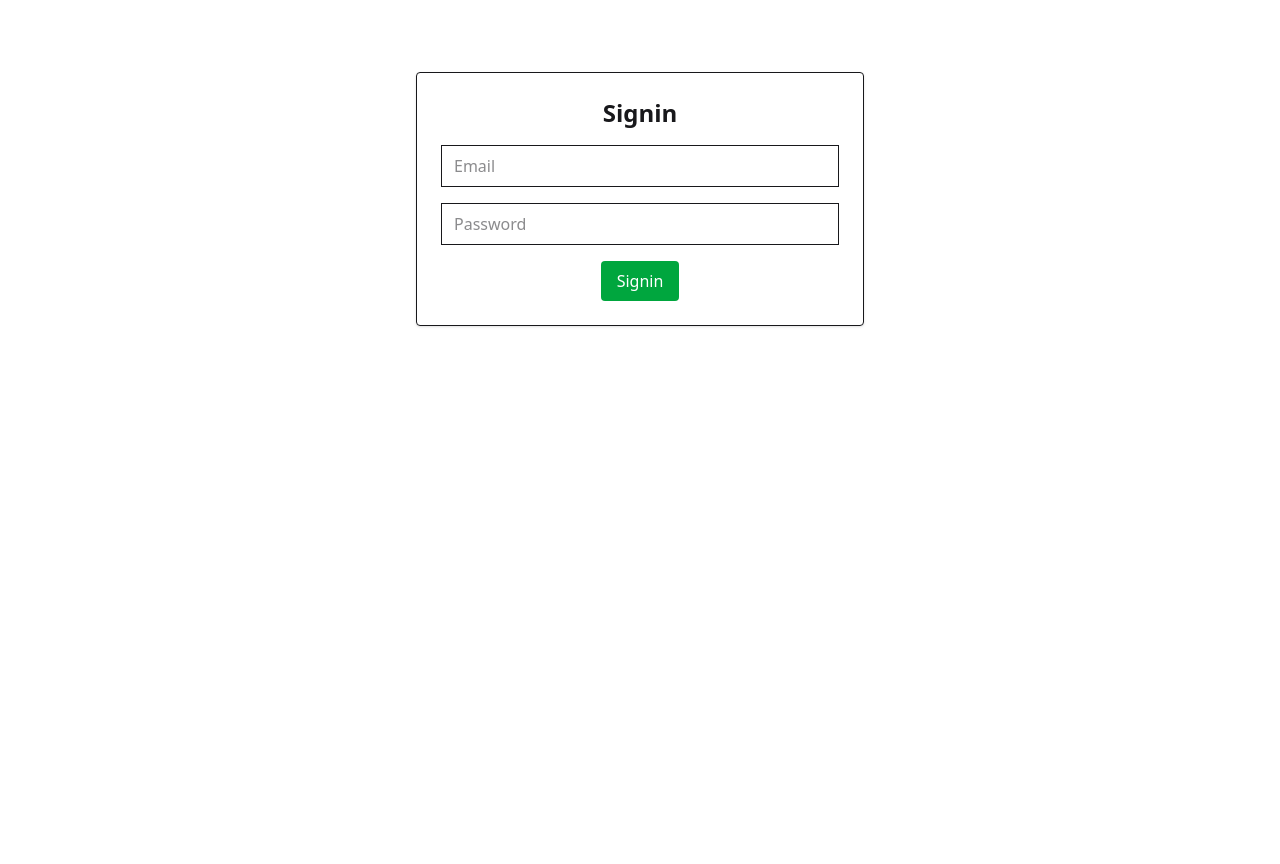
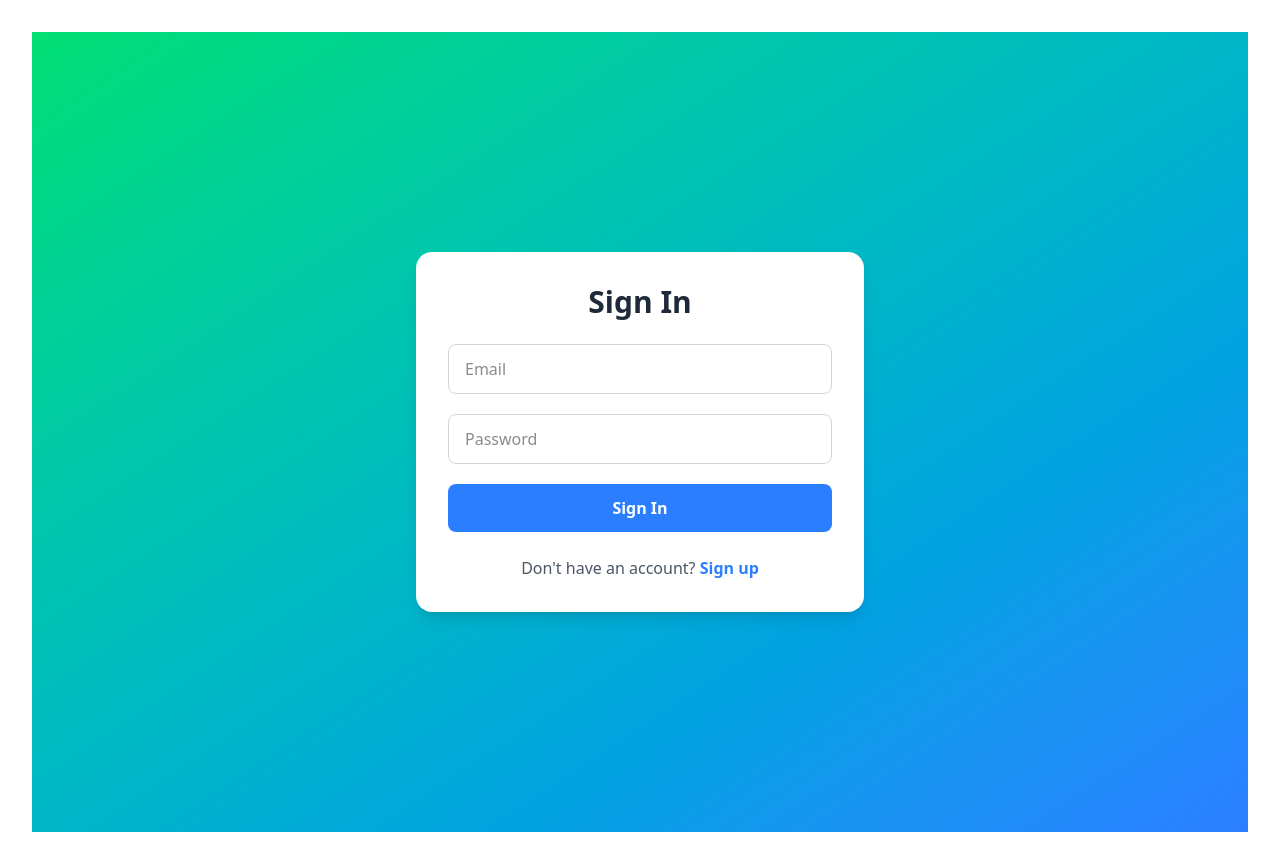
Before and after one commit to shivam12shivam/chatapp, a React (Vite) app in the folder frontend/: page /signin in a window 1280 px wide. Before the commit the page ends 800 px from the top, so only its background shows below. Built offline with nearby package versions, Linux system fonts and the light colour scheme; no server answers.

Commit message:
messagin done

```diff
--- a/frontend/src/components/Signin.jsx
+++ b/frontend/src/components/Signin.jsx
@@ -4,6 +4,7 @@ import axios from 'axios';
 import { useDispatch } from 'react-redux';
 import { setUser } from '../redux/userSlice';
 import { useNavigate } from 'react-router-dom';
+import { Link } from 'react-router-dom';
 
 const Signin = () => {
   const navigate=useNavigate()
@@ -16,8 +17,8 @@ const Signin = () => {
       const res = await axios.post("http://localhost:3000/user/signin", data);
       if (res.data && res.data._id) {
         console.log(res.data);
-        dispatch(setUser(res.data)); // Save user to Redux
-        navigate("/");               // ✅ Redirect to homepage
+        dispatch(setUser(res.data));
+        navigate("/");
       }
 
       else {
@@ -30,34 +31,48 @@ const Signin = () => {
       console.log("error in signin form - frontend");
     }
   };
+  return (
+    <div className="min-h-screen flex items-center justify-center bg-gradient-to-br from-green-400 to-blue-500 p-4">
+      <div className="bg-white p-8 rounded-2xl shadow-lg w-full max-w-md">
+        <h2 className="text-3xl font-extrabold text-center text-gray-800 mb-6">Sign In</h2>
+        <form onSubmit={handleSubmit(onSubmit)} className="space-y-5">
 
-  return (
-    <div className="max-w-md mx-auto mt-10 p-6 border rounded shadow">
-      <h2 className="text-2xl font-bold mb-4">Signin</h2>
-      <form onSubmit={handleSubmit(onSubmit)} className="space-y-4">
-
+          <div>
             <input
               type="email"
               placeholder="Email"
               {...register("email", { required: "Email is required" })}
-          className="w-full border px-3 py-2"
+              className="w-full border border-gray-300 rounded-lg px-4 py-3 focus:outline-none focus:ring-2 focus:ring-blue-400"
             />
-        {errors.email && <p className="text-red-500">{errors.email.message}</p>}
+            {errors.email && <p className="text-red-500 text-sm mt-1">{errors.email.message}</p>}
+          </div>
 
+          <div>
             <input
               type="password"
               placeholder="Password"
               {...register("password", { required: "Password is required" })}
-          className="w-full border px-3 py-2"
+              className="w-full border border-gray-300 rounded-lg px-4 py-3 focus:outline-none focus:ring-2 focus:ring-blue-400"
             />
-        {errors.password && <p className="text-red-500">{errors.password.message}</p>}
+            {errors.password && <p className="text-red-500 text-sm mt-1">{errors.password.message}</p>}
+          </div>
 
-        <button type="submit" className="bg-green-600 text-white px-4 py-2 rounded">
-          Signin
+          <button
+            type="submit"
+            className="w-full bg-blue-500 hover:bg-blue-600 text-white font-semibold py-3 rounded-lg transition duration-300"
+          >
+            Sign In
           </button>
         </form>
+
+        <p className="text-center text-gray-600 mt-6">
+          Don't have an account?{" "}
+          <Link to="/signup" className="text-blue-500 hover:underline font-semibold">
+            Sign up
+          </Link>
+        </p>
+      </div>
     </div>
   );
-};
-
+}
 export default Signin;
--- a/frontend/src/components/Signup.jsx
+++ b/frontend/src/components/Signup.jsx
@@ -4,6 +4,7 @@ import axios from "axios"
 import { useDispatch } from 'react-redux';
 import { setUser } from '../redux/userSlice';
 import { useNavigate } from 'react-router-dom';
+import { Link } from 'react-router-dom'; // if you are using react-router
 
 const Signup = () => {
   const dispatch = useDispatch();
@@ -42,26 +43,32 @@ const Signup = () => {
   const password = watch('password', '');
 
   return (
-    <div className="max-w-md mx-auto mt-10 p-6 border rounded shadow">
-      <h2 className="text-2xl font-bold mb-4">Sign Up</h2>
-      <form onSubmit={handleSubmit(onSubmit)} className="space-y-4">
+    <div className="min-h-screen flex items-center justify-center bg-gradient-to-br from-blue-500 to-green-400 p-4">
+      <div className="bg-white p-8 rounded-2xl shadow-lg w-full max-w-md">
+        <h2 className="text-3xl font-extrabold text-center text-gray-800 mb-6">Sign Up</h2>
+        <form onSubmit={handleSubmit(onSubmit)} className="space-y-5">
 
+          <div>
             <input
               type="text"
               placeholder="Name"
               {...register("name", { required: "Name is required" })}
-          className="w-full border px-3 py-2"
+              className="w-full border border-gray-300 rounded-lg px-4 py-3 focus:outline-none focus:ring-2 focus:ring-pink-400"
             />
-        {errors.name && <p className="text-red-500">{errors.name.message}</p>}
+            {errors.name && <p className="text-red-500 text-sm mt-1">{errors.name.message}</p>}
+          </div>
 
+          <div>
             <input
               type="email"
               placeholder="Email"
               {...register("email", { required: "Email is required" })}
-          className="w-full border px-3 py-2"
+              className="w-full border border-gray-300 rounded-lg px-4 py-3 focus:outline-none focus:ring-2 focus:ring-pink-400"
             />
-        {errors.email && <p className="text-red-500">{errors.email.message}</p>}
+            {errors.email && <p className="text-red-500 text-sm mt-1">{errors.email.message}</p>}
+          </div>
 
+          <div>
             <input
               type="password"
               placeholder="Password"
@@ -69,27 +76,41 @@ const Signup = () => {
                 required: "Password is required",
                 minLength: { value: 6, message: "Minimum 6 characters required" },
               })}
-          className="w-full border px-3 py-2"
+              className="w-full border border-gray-300 rounded-lg px-4 py-3 focus:outline-none focus:ring-2 focus:ring-pink-400"
             />
-        {errors.password && <p className="text-red-500">{errors.password.message}</p>}
+            {errors.password && <p className="text-red-500 text-sm mt-1">{errors.password.message}</p>}
+          </div>
 
+          <div>
             <input
               type="password"
-          placeholder="Confirm_Password"
+              placeholder="Confirm Password"
               {...register("confirm_password", {
                 required: "Please confirm your password",
-            validate: value => value === password || "Passwords do not match"
+                validate: value => value === password || "Passwords do not match",
               })}
-          className="w-full border px-3 py-2"
+              className="w-full border border-gray-300 rounded-lg px-4 py-3 focus:outline-none focus:ring-2 focus:ring-pink-400"
             />
-        {errors.confirmPassword && <p className="text-red-500">{errors.confirmPassword.message}</p>}
+            {errors.confirm_password && <p className="text-red-500 text-sm mt-1">{errors.confirm_password.message}</p>}
+          </div>
 
-        <button type="submit" className="bg-blue-600 text-white px-4 py-2 rounded">
+          <button
+            type="submit"
+            className="w-full bg-green-500 hover:bg-green-600 text-white font-semibold py-3 rounded-lg transition duration-300"
+          >
             Sign Up
           </button>
         </form>
+
+        <p className="text-center text-gray-600 mt-6">
+          Already have an account?{" "}
+          <Link to="/signin" className="text-blue-500 hover:underline font-semibold">
+            Sign in
+          </Link>
+        </p>
+      </div>
     </div>
   );
-};
+}
 
 export default Signup;
--- a/frontend/src/right/Type.jsx
+++ b/frontend/src/right/Type.jsx
@@ -20,8 +20,9 @@ function Type() {
                 { message },
                 { withCredentials: true }
             );
-
+            const sentMessage = res.data.message;
             // The backend will emit the socket event
+            socket.emit('newMessage', sentMessage);
             setMessage('');
         } catch (error) {
             console.error("Failed to send message:", error);
--- a/frontend/src/right/messageall.jsx
+++ b/frontend/src/right/messageall.jsx
@@ -2,13 +2,14 @@ import React from 'react';
 import { useSelector, useDispatch } from 'react-redux';
 import Messages from './messages';
 import useSocket from '../Socket/useSocket';
-import { useEffect } from 'react';
+import { useEffect, useRef } from 'react';
 import { setMessages } from '../redux/userSlice';
 function Messageall() {
   const messages = useSelector(state => state.auth.messages);
   const selectedUserId = useSelector(state => state.auth.selectedUserId);
   const socket = useSocket();
   const dispatch = useDispatch();
+  const bottomRef = useRef(null);
 
   useEffect(() => {
     if (socket) {
@@ -25,6 +26,13 @@ function Messageall() {
       if (socket) socket.off('newMessage');
     };
   }, [socket, messages, selectedUserId, dispatch]);
+
+  useEffect(() => {
+    if (bottomRef.current) {
+      bottomRef.current.scrollIntoView({ behavior: 'smooth' });
+    }
+  }, [messages, selectedUserId]);
+
 
   if (!selectedUserId) {
     return (
@@ -46,7 +54,9 @@ function Messageall() {
         ))
       ) : (
         <p className="text-gray-500">No messages yet</p>
+
       )}
+      <div ref={bottomRef} /> {/* Dummy div for scroll reference */}
     </div>
   );
 }
--- a/frontend/src/right/messages.jsx
+++ b/frontend/src/right/messages.jsx
@@ -3,7 +3,7 @@ import React from 'react';
 function Messages({ message, isSender }) {
   return (
     <div>
-      <div className={`chat ${isSender ? 'chat-end' : 'chat-start'} p-2`}>
+      <div className={`chat ${isSender ? 'chat-start' : 'chat-end'} p-2`}>
         <div className={`chat-bubble ${isSender ? 'chat-bubble-info' : 'chat-bubble-accent'}`}>
           {message.message}
         </div>
--- a/frontend/src/right/right.jsx
+++ b/frontend/src/right/right.jsx
@@ -5,10 +5,14 @@ import Type from './Type'
 
 function Right() {
   return (
-    <div>
-      <Profilebox></Profilebox>
-      <Messageall/>
-      <Type/>
+    <div className="flex flex-col h-screen">
+      <Profilebox />
+      <div className="flex-1 overflow-y-auto">
+        <Messageall />
+      </div>
+      <div className="p-2 border-t">
+        <Type />
+      </div>
     </div>
   )
 }
```
Also changed, not shown: frontend/src/left/search.jsx (+3 -4 lines), 2 other files (tests, documents, lock files or other folders). Lines whose indentation alone changed are shown as unchanged.
